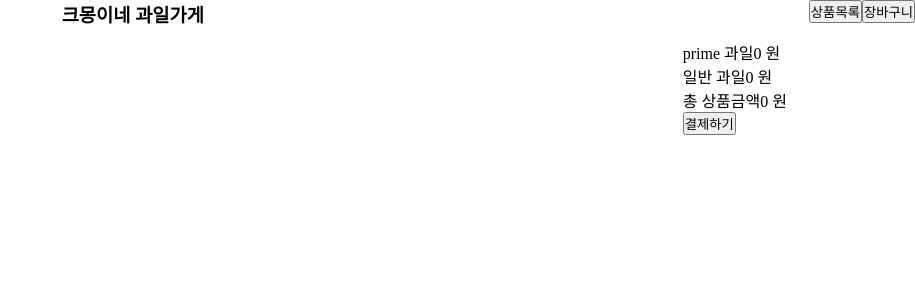
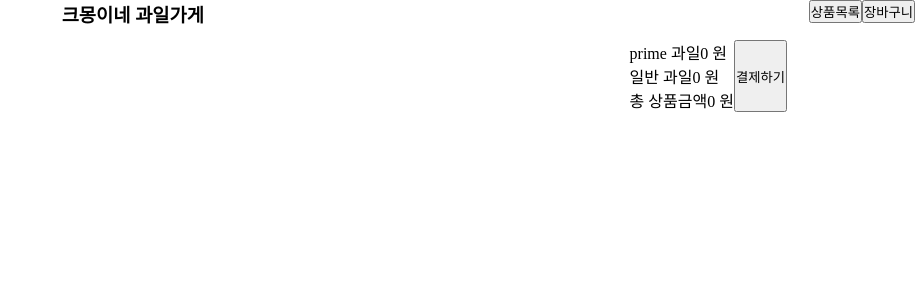
Before and after one commit to dongwook00/my-fruit-shop, a React (Create React App) app: page /#/cart in a window 1280 px wide. Shown: the top 300 px of the page, without its empty margins (365-1280 px from the left). Built offline with nearby package versions, Linux system fonts and the light colour scheme.

Commit message:
add feature: payment on cart

```diff
--- a/src/components/Cart/Cart.tsx
+++ b/src/components/Cart/Cart.tsx
@@ -1,10 +1,12 @@
 import { Container, StyledCart, LayoutOrderSummary } from './Cart.styles';
 import { createSelector } from 'reselect';
-import { FruitsOnCart } from '../common';
+import { Button, FruitsOnCart } from '../common';
 import OrderSummary from './OrderSummary';
-import { useAppSelector } from '../../redux/hooks';
+import { useAppSelector, useAppDispatch } from '../../redux/hooks';
+import { pay } from '../../redux/fruitsSlice';
 
 const Fruits: React.FC = () => {
+  const dispatch = useAppDispatch();
   const fruitsOnCart = useAppSelector(
     createSelector(
       (state) => state.fruits.list.filter((fruit) => fruit.qty > 0),
@@ -50,6 +52,7 @@ const Fruits: React.FC = () => {
       </StyledCart>
       <LayoutOrderSummary>
         <OrderSummary total={summary.total} normalTotal={summary.normalTotal} primeTotal={summary.primeTotal} />
+        <Button text="결제하기" callback={() => dispatch(pay())} />
       </LayoutOrderSummary>
     </Container>
   );
--- a/src/components/Cart/OrderSummary.tsx
+++ b/src/components/Cart/OrderSummary.tsx
@@ -21,7 +21,6 @@ const OrderSummary: React.FC<Props> = ({ total, normalTotal, primeTotal }) => {
         <span className="item">총 상품금액</span>
         <span className="value">{total} 원</span>
       </div>
-      <button>결제하기</button>
     </StyledOrderSummary>
   );
 };
--- a/src/redux/fruitsSlice.ts
+++ b/src/redux/fruitsSlice.ts
@@ -43,9 +43,15 @@ export const fruitsSlice = createSlice({
       state.list[targetIndex].stock += state.list[targetIndex].qty;
       state.list[targetIndex].qty = 0;
     },
+    pay: (state) => {
+      state.list.forEach((fruit) => {
+        fruit.stock += fruit.qty;
+        fruit.qty = 0;
+      });
+    },
   },
 });
 
-export const { setFruits, filter, subtractFruits, addFruits, cancel } = fruitsSlice.actions;
+export const { setFruits, filter, subtractFruits, addFruits, cancel, pay } = fruitsSlice.actions;
 
 export default fruitsSlice.reducer;
```
